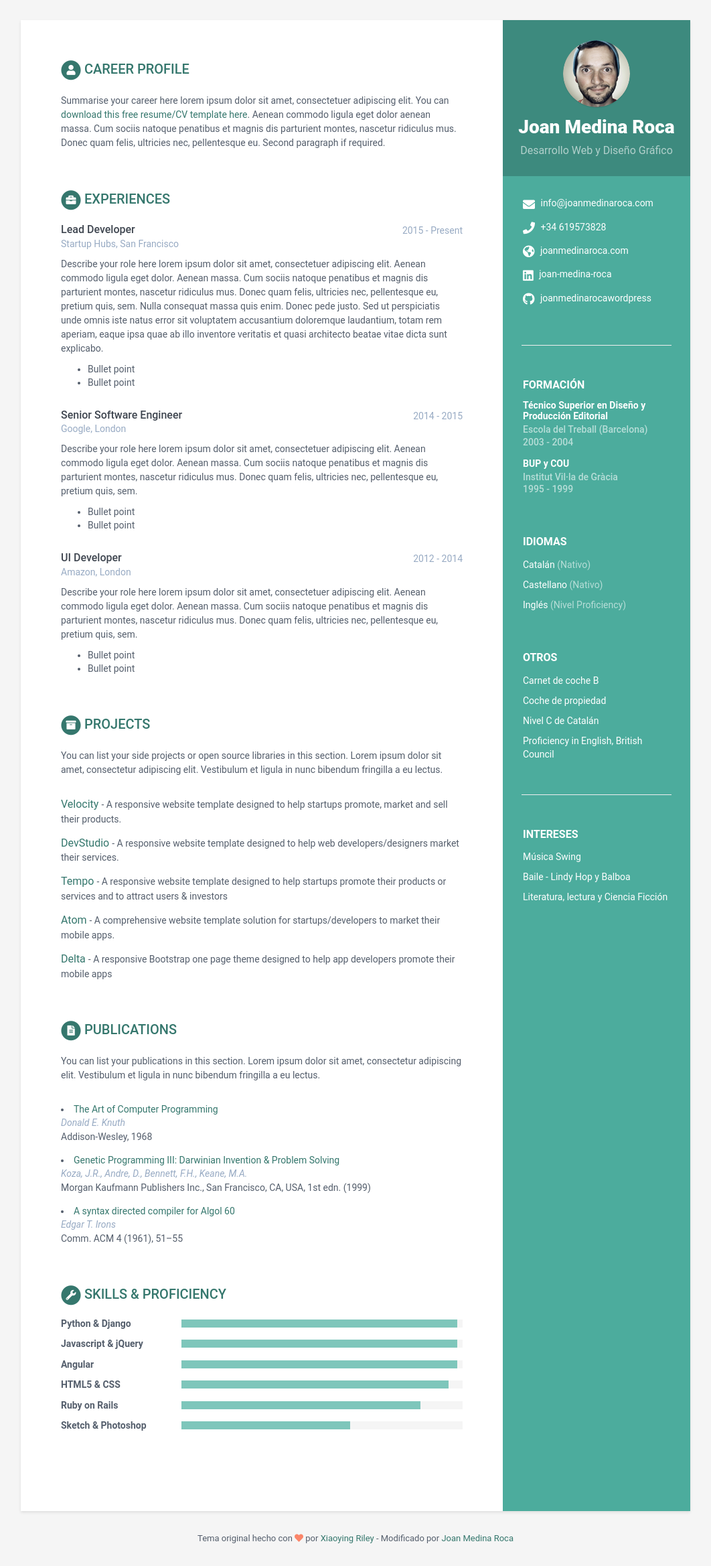
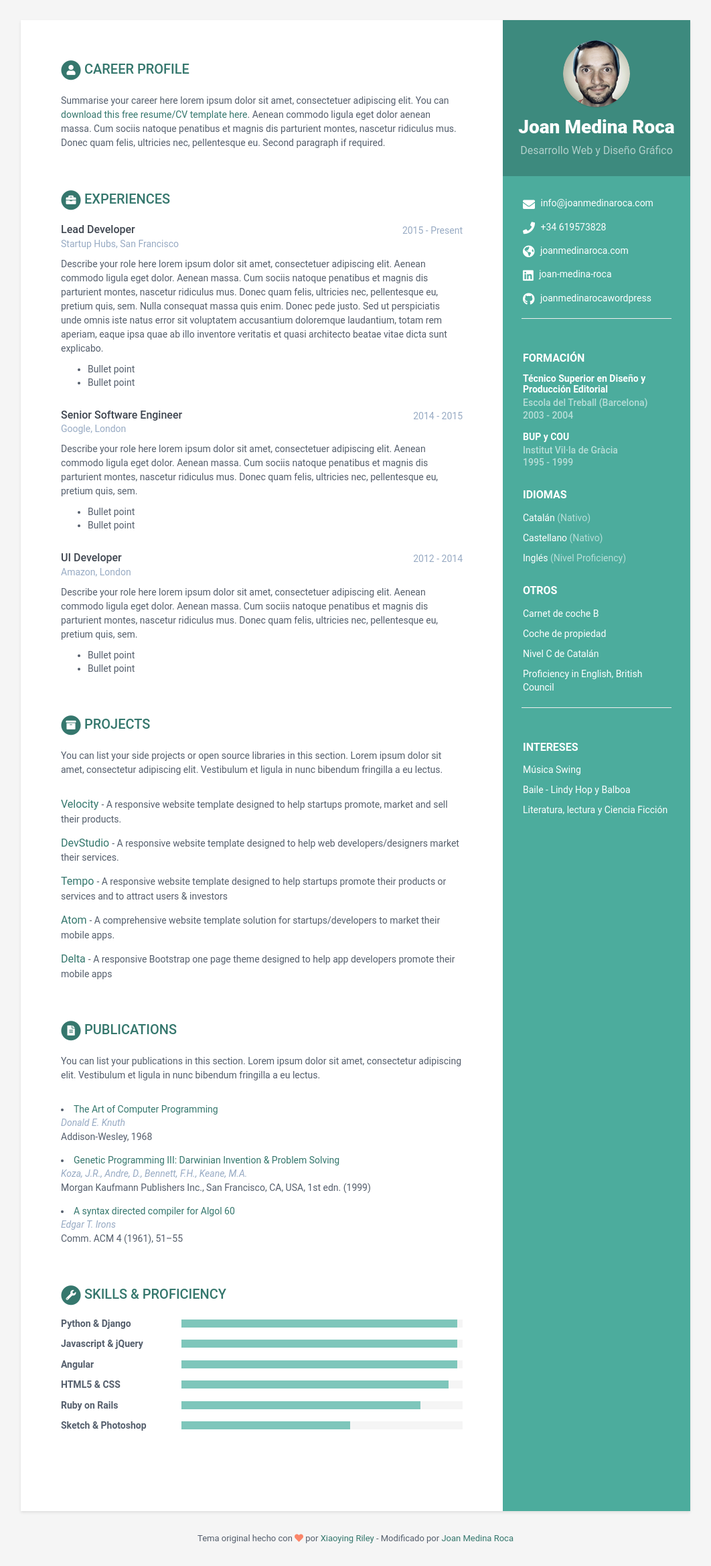
Before and after one commit to joan-medina-roca/cv.joanmedinaroca.com, a Jekyll site: the page built from index.html, in a window 1280 px wide. Shown: the whole page at 67% size, without its empty margins (109-1171 px from the left). Built offline with Jekyll 4.4.1, drawn with Linux system fonts in a browser that asks for light colours.

Commit message:
Update _base.scss

```diff
--- a/_sass/_base.scss
+++ b/_sass/_base.scss
@@ -103,7 +103,7 @@ p {
     }
   }
   .container-block {
-    padding: 30px;
+    padding: 30px 30px 0px 30px;
   }
   .container-block-title {
     text-transform: uppercase;
```
